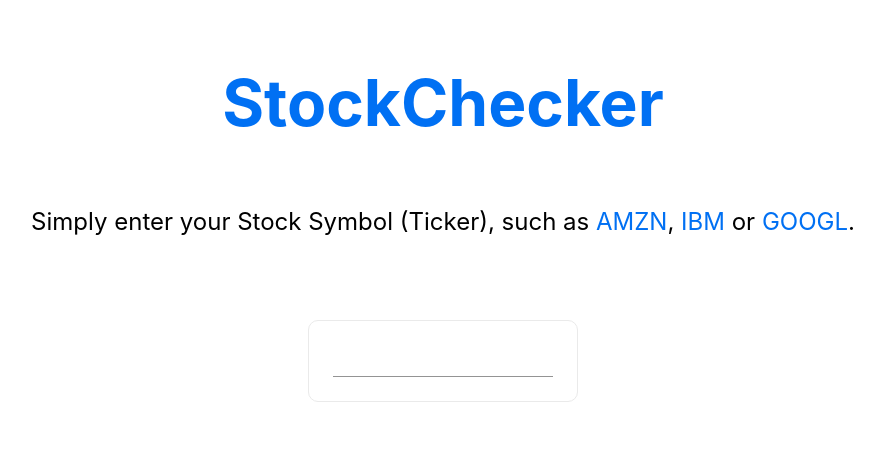
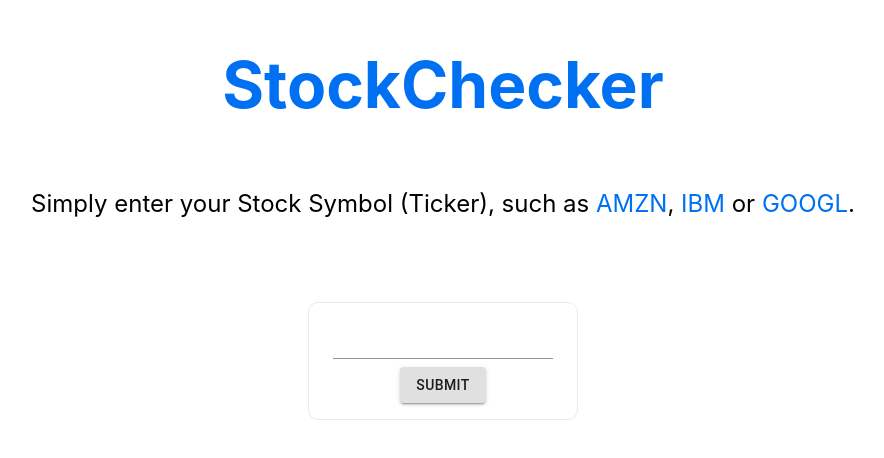
Before and after one commit to enza252/monitoring, a Next.js app in the folder ui/: page / in a window 1280 px wide. Shown: the part 158-616 px from the top of the page, without its empty margins (197-1081 px from the left). Built offline with nearby package versions, Linux system fonts and the light colour scheme.

Commit message:
add button, some styling and test presence

```diff
--- a/ui/pages/index.tsx
+++ b/ui/pages/index.tsx
@@ -1,13 +1,14 @@
-import type { NextPage } from 'next'
-import { useState } from 'react'
-import Head from 'next/head'
-import styles from '../styles/Home.module.css'
-import { TextField } from '@material-ui/core'
+import type { NextPage } from "next"
+import { useState } from "react"
+import Head from "next/head"
+import { TextField, Button, Grid } from "@material-ui/core"
+
+import styles from "../styles/Home.module.css"
 
 const Home: NextPage = () => {
-  const [symbol, setSymbol] = useState("")
+  const [querySymbol, setQuerySymbol] = useState("")
   const onFieldChange = (event: React.ChangeEvent<HTMLInputElement>) => {
-    setSymbol(event.target.value)
+    setQuerySymbol(event.target.value)
   }
   return (
     <div className={styles.container}>
@@ -28,7 +29,14 @@ const Home: NextPage = () => {
 
         <div className={styles.grid}>
           <div className={styles.card}>
-            <TextField required id="symbol-input-field" data-testid="symbol-input-field" inputProps={{ 'aria-label': 'symbol-input-field' }} value={symbol} onChange={onFieldChange}/>
+            <Grid container spacing={2} direction="column" alignItems="center">
+              <Grid item xs={12}>
+               <TextField required id="query-symbol-input-field" data-testid="query-symbol-input-field" inputProps={{ "aria-label": "query-symbol-input-field" }} value={querySymbol} onChange={onFieldChange}/>
+              </Grid>
+              <Grid>
+                <Button aria-label="submit-query-button" variant="contained">Submit</Button>
+              </Grid>
+            </Grid>
           </div>
         </div>
       </main>
```
Also changed, not shown: 1 other file (tests, documents, lock files or other folders).
